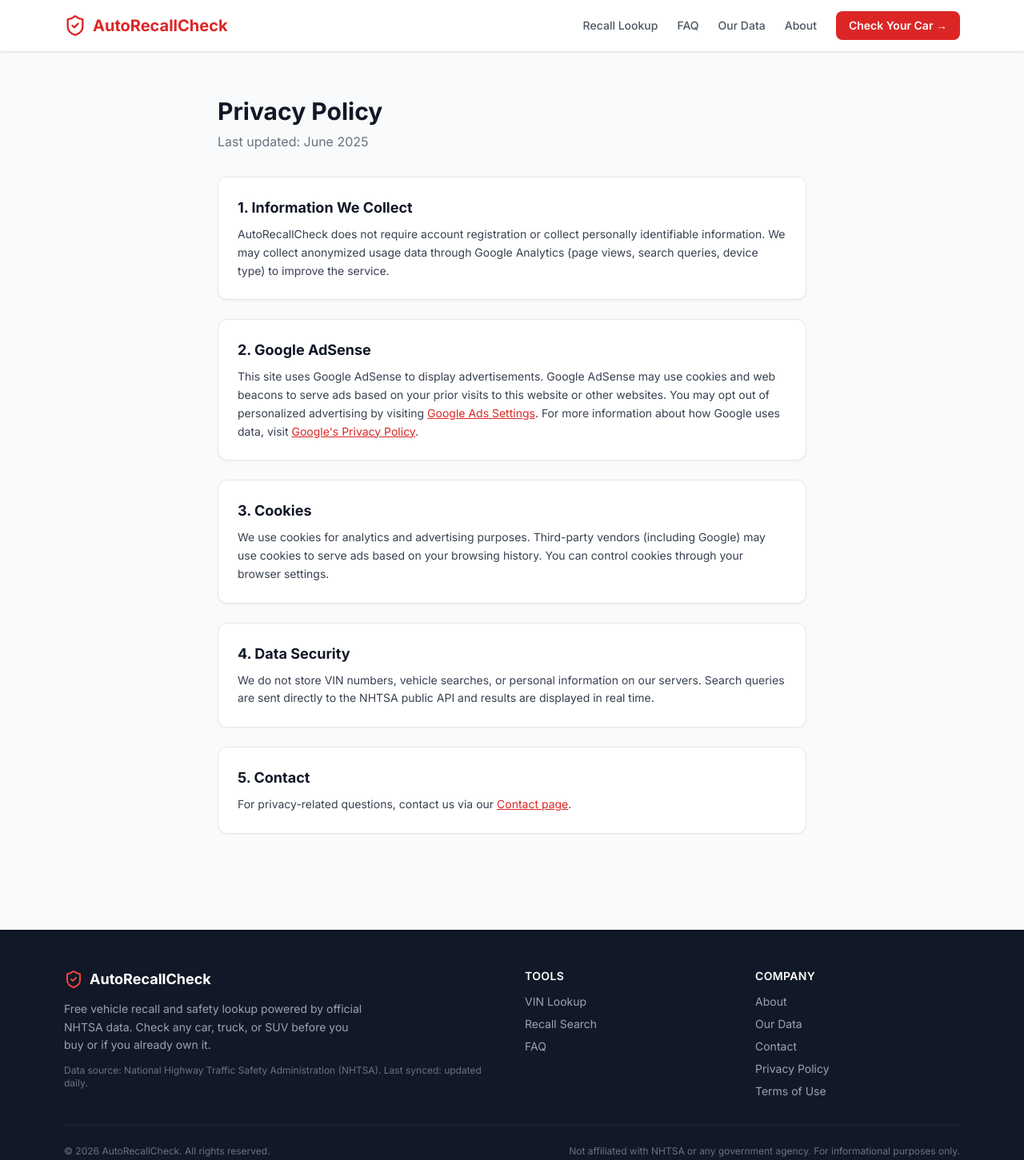
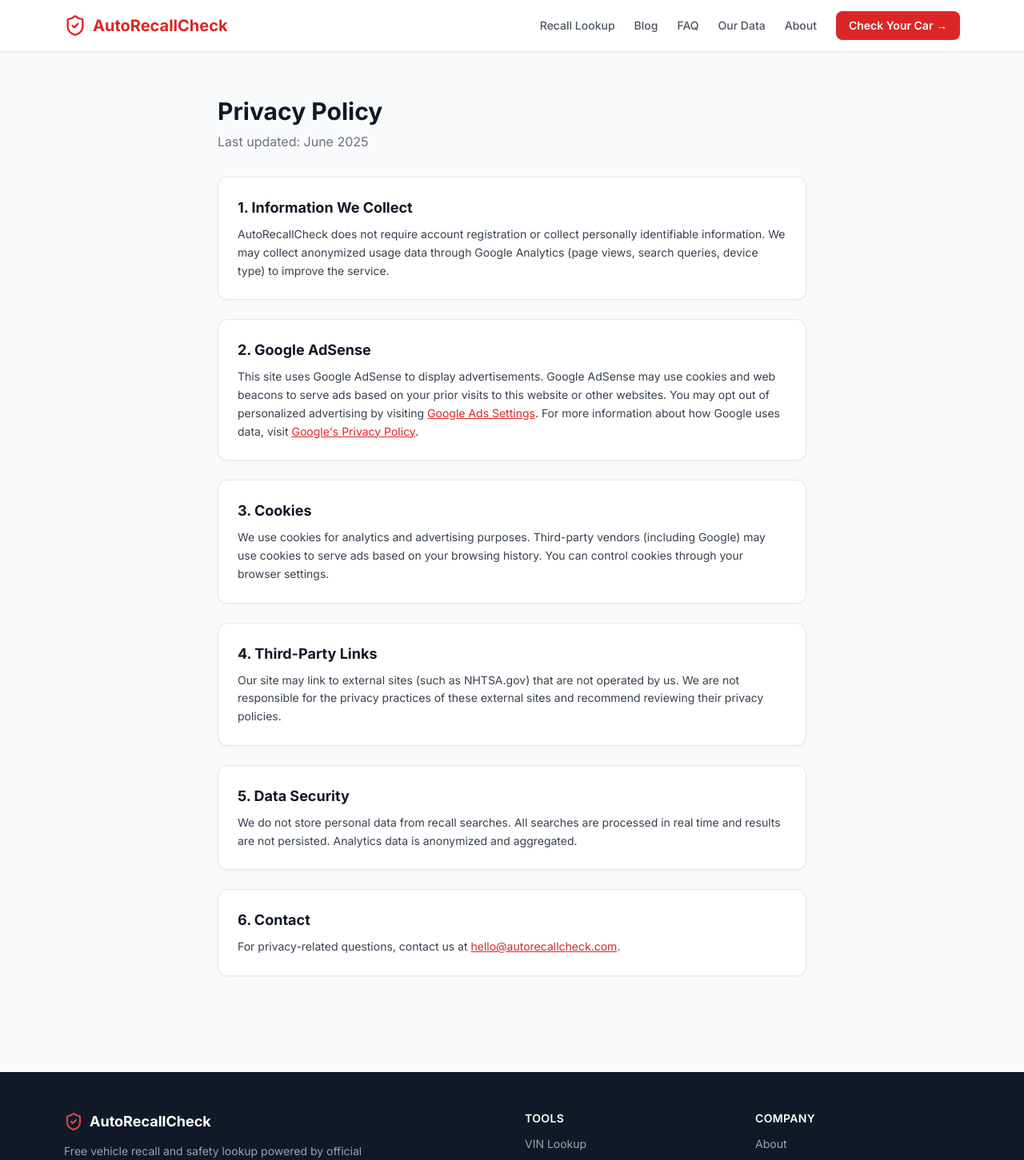
Before and after one commit to purvenconsulting-pixel/autorecallcheck, a Next.js app: page /privacy-policy in a window 1280 px wide. Shown: the top 1451 px of the page at 80% size. Built offline with nearby package versions, Linux system fonts and the light colour scheme.

Commit message:
SEO + AdSense + Blog fixes (batch 4/4): privacy policy, about page, Header with blog nav link

```diff
--- a/src/app/about/page.tsx
+++ b/src/app/about/page.tsx
@@ -1,14 +1,27 @@
 import type { Metadata } from 'next'
 import { ShieldCheck, Database, RefreshCw, Heart } from 'lucide-react'
+
+const SITE_URL = 'https://autorecallcheck.com'
 
 export const metadata: Metadata = {
   title: 'About AutoRecallCheck',
   description: 'AutoRecallCheck is a free vehicle recall lookup tool powered by official NHTSA government data.',
+  alternates: { canonical: '/about/' },
+}
+
+const breadcrumbSchema = {
+  '@context': 'https://schema.org',
+  '@type': 'BreadcrumbList',
+  itemListElement: [
+    { '@type': 'ListItem', position: 1, name: 'Home', item: SITE_URL + '/' },
+    { '@type': 'ListItem', position: 2, name: 'About', item: SITE_URL + '/about/' },
+  ],
 }
 
 export default function About() {
   return (
     <div className="max-w-3xl mx-auto px-4 py-14">
+      <script type="application/ld+json" dangerouslySetInnerHTML={{ __html: JSON.stringify(breadcrumbSchema) }} />
       <h1 className="text-3xl font-bold text-gray-900 mb-3">About AutoRecallCheck</h1>
       <p className="text-gray-500 text-lg mb-10">Our mission: make official vehicle safety data easy to access and understand for every driver.</p>
 
@@ -18,9 +31,9 @@ export default function About() {
             <div className="w-10 h-10 bg-brand-50 rounded-lg flex items-center justify-center">
               <Heart className="w-5 h-5 text-brand-600" />
             </div>
-            <h2 className="text-xl font-bold text-gray-900">Why We Built This</h2>
+            <h2 className="text-xl font-bold text-gray-900">Our Mission</h2>
           </div>
-          <p className="text-gray-700 leading-relaxed">Over 50 million vehicles on U.S. roads have open recalls that have never been repaired. Many owners simply don't know their vehicle has a safety issue — because finding and understanding recall data on government websites can be confusing and time-consuming. AutoRecallCheck was built to change that. We take the official NHTSA data and present it in a clear, actionable format that anyone can understand in seconds.</p>
+          <p className="text-gray-700 text-sm leading-relaxed">Every year, millions of vehicles are recalled for safety defects — yet many owners never find out. AutoRecallCheck exists to bridge that gap. We make it simple for anyone to check their vehicle against the official NHTSA recall database in seconds, for free, with no signup required.</p>
         </div>
 
         <div className="card p-6">
@@ -30,8 +43,7 @@ export default function About() {
             </div>
             <h2 className="text-xl font-bold text-gray-900">Our Data Source</h2>
           </div>
-          <p className="text-gray-700 leading-relaxed mb-3">All data on AutoRecallCheck comes directly from the <strong>National Highway Traffic Safety Administration (NHTSA)</strong> — the official U.S. federal agency responsible for vehicle safety regulations and enforcement. We use their public API to access the same recall data that automakers, dealers, and insurance companies rely on.</p>
-          <p className="text-gray-700 leading-relaxed">We do not create, modify, or editorialize recall records. We display official government records in a more readable, user-friendly format and add context to help you understand what each recall means.</p>
+          <p className="text-gray-700 text-sm leading-relaxed">All recall data is retrieved directly from the <strong>National Highway Traffic Safety Administration (NHTSA)</strong> public API. NHTSA is the U.S. federal agency responsible for vehicle safety standards. Their recall database is the authoritative, legally mandated repository of all safety-related defect campaigns. We do not modify or filter the data — we present it in a clear, readable format.</p>
         </div>
 
         <div className="card p-6">
@@ -39,9 +51,9 @@ export default function About() {
             <div className="w-10 h-10 bg-brand-50 rounded-lg flex items-center justify-center">
               <RefreshCw className="w-5 h-5 text-brand-600" />
             </div>
-            <h2 className="text-xl font-bold text-gray-900">How Current Is Our Data?</h2>
+            <h2 className="text-xl font-bold text-gray-900">Always Up to Date</h2>
           </div>
-          <p className="text-gray-700 leading-relaxed">Our database syncs with NHTSA daily. New recalls are typically reflected within 24 hours of official announcement. Each result shows the data retrieval timestamp so you always know how fresh the information is.</p>
+          <p className="text-gray-700 text-sm leading-relaxed">Our database syncs daily with NHTSA. When a new recall is announced, it appears on AutoRecallCheck within 24 hours. We also display consumer complaints filed with NHTSA, giving you a fuller picture of potential issues with any vehicle.</p>
         </div>
 
         <div className="card p-6">
@@ -49,9 +61,14 @@ export default function About() {
             <div className="w-10 h-10 bg-brand-50 rounded-lg flex items-center justify-center">
               <ShieldCheck className="w-5 h-5 text-brand-600" />
             </div>
-            <h2 className="text-xl font-bold text-gray-900">Important Disclaimer</h2>
+            <h2 className="text-xl font-bold text-gray-900">Free &amp; Private</h2>
           </div>
-          <p className="text-gray-700 leading-relaxed">AutoRecallCheck is an independent informational tool. We are not affiliated with NHTSA, any automaker, or any government agency. Our tool is designed to help you quickly access and understand public safety data — but you should always verify information directly at <a href="https://www.nhtsa.gov" target="_blank" rel="noopener noreferrer" className="text-brand-600 underline font-medium">NHTSA.gov</a> before making any vehicle-related decisions. For emergencies, call NHTSA at 1-888-327-4236.</p>
+          <p className="text-gray-700 text-sm leading-relaxed">AutoRecallCheck is completely free to use — no account, no subscription, no paywall. We do not require personal information to search for recalls. The service is supported by advertising (Google AdSense), which allows us to keep it free for everyone.</p>
+        </div>
+
+        <div className="card p-6 bg-brand-50">
+          <h2 className="text-xl font-bold text-gray-900 mb-2">Not Affiliated with NHTSA</h2>
+          <p className="text-gray-700 text-sm leading-relaxed">AutoRecallCheck is an independent service. We are not affiliated with, endorsed by, or connected to the National Highway Traffic Safety Administration, any automaker, or any government agency. We use NHTSA's publicly available API under their data policies. For official information, visit <a href="https://www.nhtsa.gov" className="text-brand-600 underline" target="_blank" rel="noopener noreferrer">NHTSA.gov</a> or call 1-888-327-4236.</p>
         </div>
       </div>
     </div>
--- a/src/app/privacy-policy/page.tsx
+++ b/src/app/privacy-policy/page.tsx
@@ -1,9 +1,26 @@
 import type { Metadata } from 'next'
-export const metadata: Metadata = { title: 'Privacy Policy — AutoRecallCheck', description: 'Privacy policy for AutoRecallCheck.com' }
+
+const SITE_URL = 'https://autorecallcheck.com'
+
+export const metadata: Metadata = {
+  title: 'Privacy Policy — AutoRecallCheck',
+  description: 'Privacy policy for AutoRecallCheck.com',
+  alternates: { canonical: '/privacy-policy/' },
+}
+
+const breadcrumbSchema = {
+  '@context': 'https://schema.org',
+  '@type': 'BreadcrumbList',
+  itemListElement: [
+    { '@type': 'ListItem', position: 1, name: 'Home', item: SITE_URL + '/' },
+    { '@type': 'ListItem', position: 2, name: 'Privacy Policy', item: SITE_URL + '/privacy-policy/' },
+  ],
+}
 
 export default function PrivacyPolicy() {
   return (
     <div className="max-w-3xl mx-auto px-4 py-14">
+      <script type="application/ld+json" dangerouslySetInnerHTML={{ __html: JSON.stringify(breadcrumbSchema) }} />
       <h1 className="text-3xl font-bold text-gray-900 mb-2">Privacy Policy</h1>
       <p className="text-gray-500 mb-8">Last updated: June 2025</p>
       <div className="space-y-6 text-sm text-gray-700 leading-relaxed">
@@ -20,12 +37,16 @@ export default function PrivacyPolicy() {
           <p>We use cookies for analytics and advertising purposes. Third-party vendors (including Google) may use cookies to serve ads based on your browsing history. You can control cookies through your browser settings.</p>
         </div>
         <div className="card p-6">
-          <h2 className="font-bold text-gray-900 text-lg mb-2">4. Data Security</h2>
-          <p>We do not store VIN numbers, vehicle searches, or personal information on our servers. Search queries are sent directly to the NHTSA public API and results are displayed in real time.</p>
+          <h2 className="font-bold text-gray-900 text-lg mb-2">4. Third-Party Links</h2>
+          <p>Our site may link to external sites (such as NHTSA.gov) that are not operated by us. We are not responsible for the privacy practices of these external sites and recommend reviewing their privacy policies.</p>
         </div>
         <div className="card p-6">
-          <h2 className="font-bold text-gray-900 text-lg mb-2">5. Contact</h2>
-          <p>For privacy-related questions, contact us via our <a href="/contact" className="text-brand-600 underline">Contact page</a>.</p>
+          <h2 className="font-bold text-gray-900 text-lg mb-2">5. Data Security</h2>
+          <p>We do not store personal data from recall searches. All searches are processed in real time and results are not persisted. Analytics data is anonymized and aggregated.</p>
+        </div>
+        <div className="card p-6">
+          <h2 className="font-bold text-gray-900 text-lg mb-2">6. Contact</h2>
+          <p>For privacy-related questions, contact us at <a href="mailto:hello@autorecallcheck.com" className="text-brand-600 underline">hello@autorecallcheck.com</a>.</p>
         </div>
       </div>
     </div>
--- a/src/components/Header.tsx
+++ b/src/components/Header.tsx
@@ -14,9 +14,10 @@ export default function Header() {
         </Link>
         <nav className="hidden md:flex items-center gap-6 text-sm font-medium text-gray-600">
           <Link href="/" className="hover:text-brand-600 transition-colors">Recall Lookup</Link>
-          <Link href="/faq" className="hover:text-brand-600 transition-colors">FAQ</Link>
-          <Link href="/methodology" className="hover:text-brand-600 transition-colors">Our Data</Link>
-          <Link href="/about" className="hover:text-brand-600 transition-colors">About</Link>
+          <Link href="/blog/" className="hover:text-brand-600 transition-colors">Blog</Link>
+          <Link href="/faq/" className="hover:text-brand-600 transition-colors">FAQ</Link>
+          <Link href="/methodology/" className="hover:text-brand-600 transition-colors">Our Data</Link>
+          <Link href="/about/" className="hover:text-brand-600 transition-colors">About</Link>
           <Link href="/" className="btn-primary text-sm py-2 px-4">Check Your Car →</Link>
         </nav>
         <button className="md:hidden p-2" onClick={() => setOpen(!open)}>
@@ -26,10 +27,11 @@ export default function Header() {
       {open && (
         <div className="md:hidden bg-white border-t border-gray-100 px-4 py-4 flex flex-col gap-4 text-sm font-medium">
           <Link href="/" onClick={() => setOpen(false)} className="hover:text-brand-600">Recall Lookup</Link>
-          <Link href="/faq" onClick={() => setOpen(false)} className="hover:text-brand-600">FAQ</Link>
-          <Link href="/methodology" onClick={() => setOpen(false)} className="hover:text-brand-600">Our Data</Link>
-          <Link href="/about" onClick={() => setOpen(false)} className="hover:text-brand-600">About</Link>
-          <Link href="/contact" onClick={() => setOpen(false)} className="hover:text-brand-600">Contact</Link>
+          <Link href="/blog/" onClick={() => setOpen(false)} className="hover:text-brand-600">Blog</Link>
+          <Link href="/faq/" onClick={() => setOpen(false)} className="hover:text-brand-600">FAQ</Link>
+          <Link href="/methodology/" onClick={() => setOpen(false)} className="hover:text-brand-600">Our Data</Link>
+          <Link href="/about/" onClick={() => setOpen(false)} className="hover:text-brand-600">About</Link>
+          <Link href="/contact/" onClick={() => setOpen(false)} className="hover:text-brand-600">Contact</Link>
         </div>
       )}
     </header>
```
